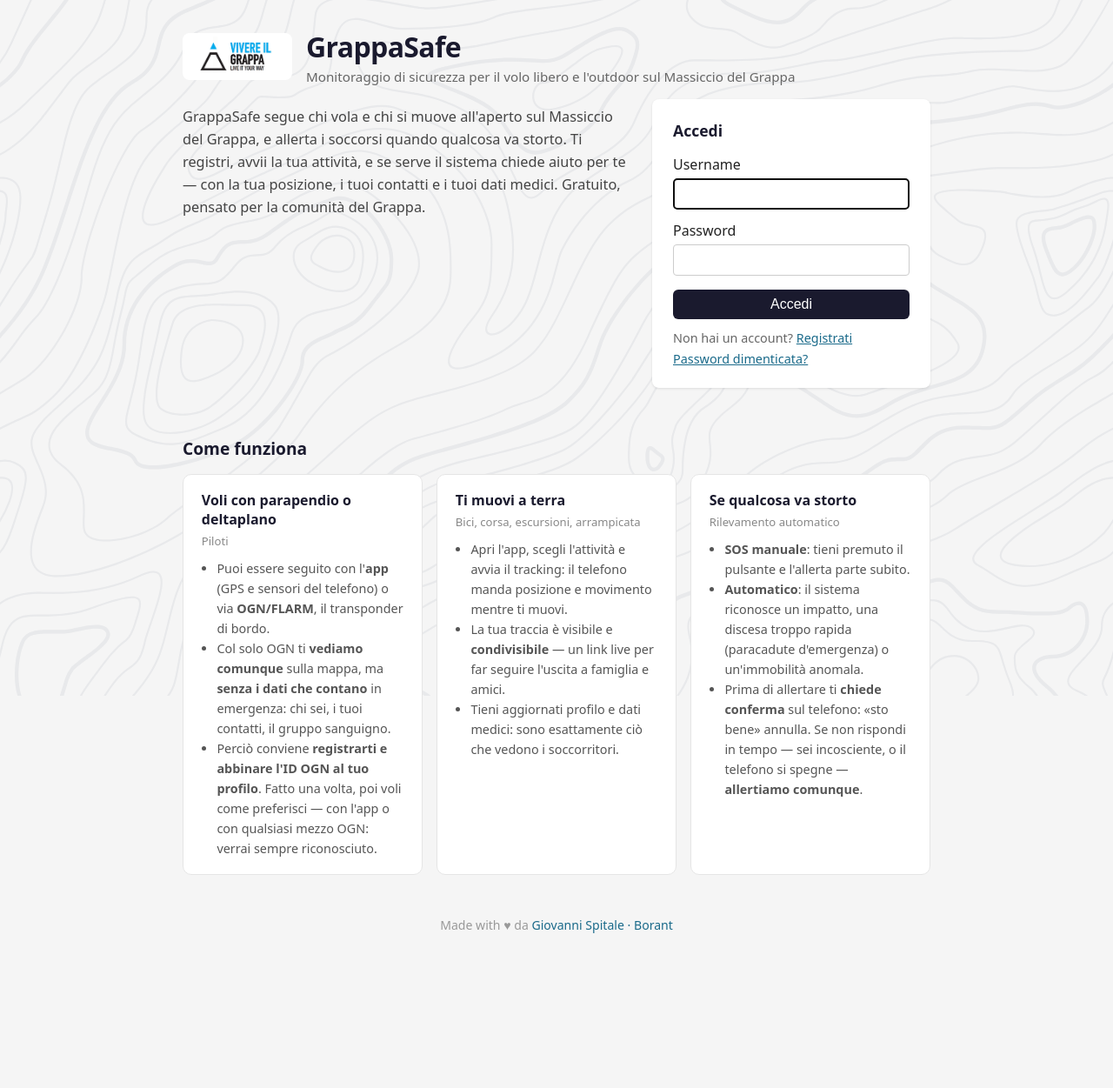
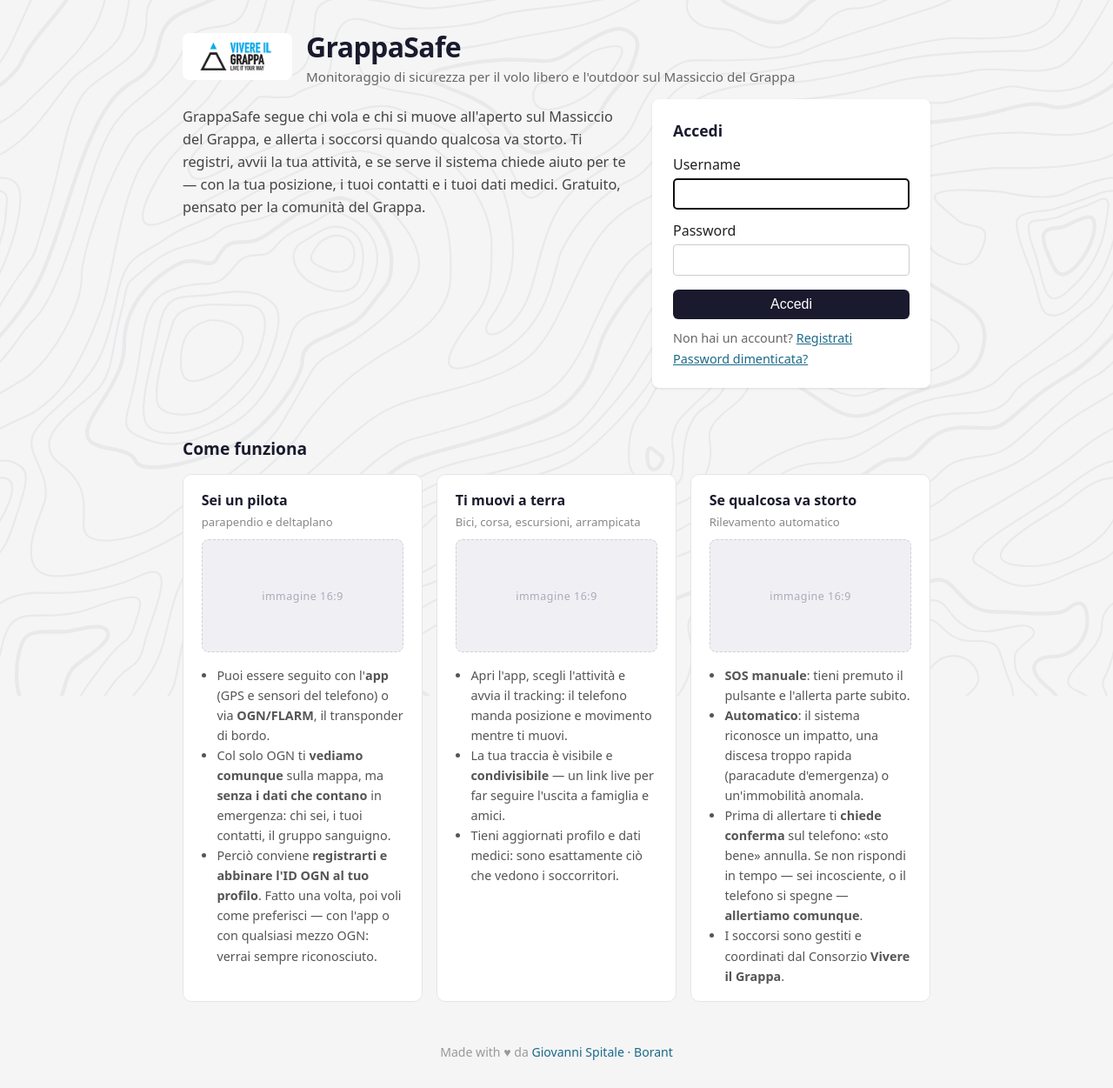
Before and after one commit to that-ugly-cat/grappasafe, a FastAPI app: page / in a window 1280 px wide. Shown: the whole page at 87% size. Before the commit the page ends 1073 px from the top, so only its background shows below. Run offline with FastAPI, Linux system fonts and the light colour scheme; parts of the project's set-up code (start-up, migrations or seed data) failed here and were passed over.

Commit message:
Landing: add 16:9 image placeholders and refine the pilot card
Add a 16:9 image placeholder under each card subtitle, rename the flying
card to 'Sei un pilota / parapendio e deltaplano', and note that the
Consorzio Vivere il Grappa manages and coordinates the rescues.

```diff
--- a/templates/login.html
+++ b/templates/login.html
@@ -18,6 +18,10 @@
   .guide-card { background: #fff; border: 1px solid #e5e5e5; border-radius: 10px; padding: 1.1rem 1.3rem; }
   .guide-card h3 { font-size: 1rem; color: #1a1a2e; margin-bottom: .3rem; }
   .guide-card .who { color: #888; font-size: .82rem; margin-bottom: .7rem; }
+  /* Placeholder 16:9 — sostituire con <img> quando ci sono le immagini reali */
+  .guide-img { aspect-ratio: 16 / 9; width: 100%; margin: 0 0 .9rem; border-radius: 8px;
+    background: #f0f0f4; border: 1px dashed #cfcfd8; display: flex; align-items: center;
+    justify-content: center; color: #aab; font-size: .78rem; letter-spacing: .04em; }
   .guide-card ul { margin: 0; padding-left: 1.1rem; color: #555; font-size: .9rem; line-height: 1.6; }
   .guide-more { margin-top: 1.2rem; }
   .guide-more > summary { cursor: pointer; color: #1a6a8a; font-size: .92rem; font-weight: 500; list-style: revert; padding: .3rem 0; }
@@ -70,8 +74,10 @@
     <h2>Come funziona</h2>
     <div class="guide-grid">
       <div class="guide-card">
-        <h3>Voli con parapendio o deltaplano</h3>
-        <div class="who">Piloti</div>
+        <h3>Sei un pilota</h3>
+        <div class="who">parapendio e deltaplano</div>
+        <!-- sostituire con <img src="..." class="guide-img" alt="..."> 16:9 -->
+        <div class="guide-img">immagine 16:9</div>
         <ul>
           <li>Puoi essere seguito con l'<strong>app</strong> (GPS e sensori del telefono) o via
             <strong>OGN/FLARM</strong>, il transponder di bordo.</li>
@@ -85,6 +91,8 @@
       <div class="guide-card">
         <h3>Ti muovi a terra</h3>
         <div class="who">Bici, corsa, escursioni, arrampicata</div>
+        <!-- sostituire con <img src="..." class="guide-img" alt="..."> 16:9 -->
+        <div class="guide-img">immagine 16:9</div>
         <ul>
           <li>Apri l'app, scegli l'attività e avvia il tracking: il telefono manda posizione e
             movimento mentre ti muovi.</li>
@@ -97,6 +105,8 @@
       <div class="guide-card">
         <h3>Se qualcosa va storto</h3>
         <div class="who">Rilevamento automatico</div>
+        <!-- sostituire con <img src="..." class="guide-img" alt="..."> 16:9 -->
+        <div class="guide-img">immagine 16:9</div>
         <ul>
           <li><strong>SOS manuale</strong>: tieni premuto il pulsante e l'allerta parte subito.</li>
           <li><strong>Automatico</strong>: il sistema riconosce un impatto, una discesa troppo
@@ -104,6 +114,7 @@
           <li>Prima di allertare ti <strong>chiede conferma</strong> sul telefono: «sto bene»
             annulla. Se non rispondi in tempo — sei incosciente, o il telefono si spegne —
             <strong>allertiamo comunque</strong>.</li>
+          <li>I soccorsi sono gestiti e coordinati dal Consorzio <strong>Vivere il Grappa</strong>.</li>
         </ul>
       </div>
     </div>
```
